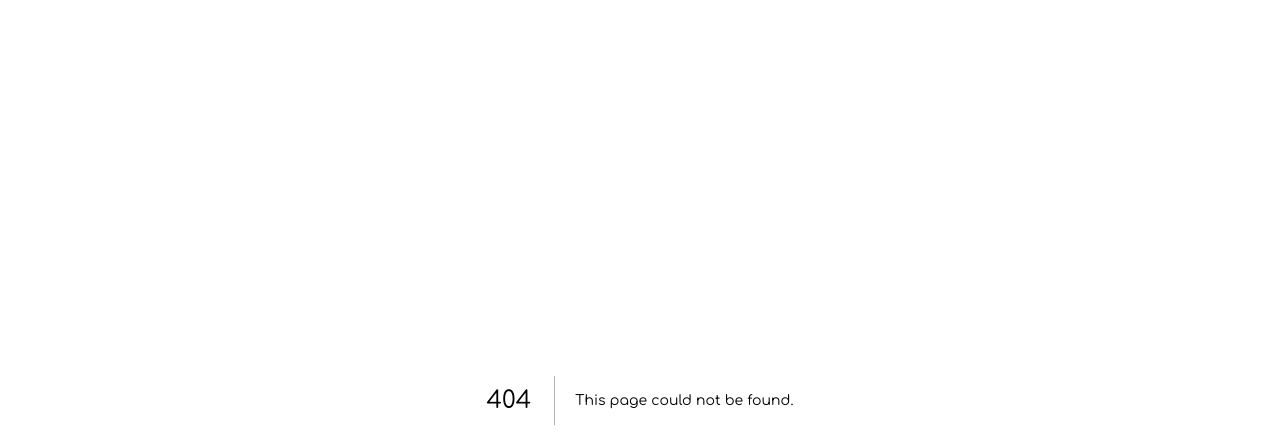
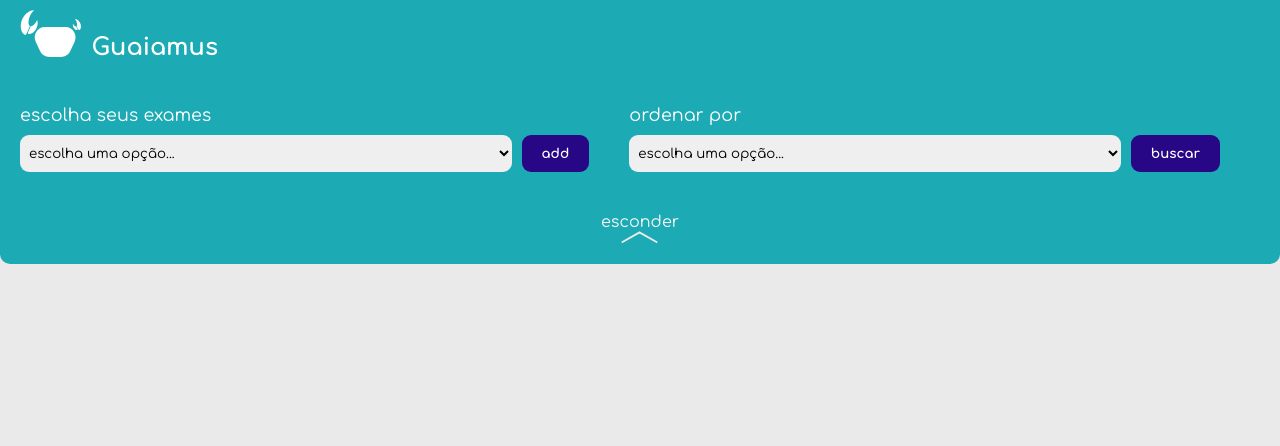
Before and after one commit to MiniMarvin/guaiamus-exam-website, a Next.js app: page /buscaExames in a window 1280 px wide. Before the commit this address had no page. Shown: the top 446 px of the page. Built offline with nearby package versions, Linux system fonts and the light colour scheme.

Commit message:
feat: top of search screen

```diff
--- /dev/null
+++ b/components/elements/topImage.js
@@ -0,0 +1,37 @@
+import Link from 'next/link'
+
+export default function TopImage() {
+	return (
+		<>
+			<Link href="/">
+				<a>
+					<div className="logo">
+						<img src="/logo_guaiamus.svg" alt="logo guaiamus" />
+						<h1>Guaiamus</h1>
+					</div>
+				</a>
+			</Link>
+
+			<style jsx>
+				{`
+					h1 {
+						font-size: 1.5em;
+					}
+
+					img {
+						height: 3em;
+						margin: 0px 10px 0px 0px;
+					}
+					.logo {
+						display: flex;
+						flex-direction: row;
+						max-width: 250px;
+					}
+					a {
+						max-width: 250px;
+					}
+				`}
+			</style>
+		</>
+	)
+}
--- /dev/null
+++ b/components/sections/bigSearchBox.js
@@ -0,0 +1,141 @@
+import { useState } from 'react'
+import theme from '../theme'
+import Selector from '../elements/selector'
+import Button from '../elements/button'
+import TopImage from '../elements/topImage'
+
+export default function SearchBox(props) {
+	// TODO: query data from database
+	// TODO: selected list
+	// TODO: unselected list
+	const [exams, setExams] = useState([
+		'retinoplastia',
+		'sorologia',
+		'psicologia',
+	])
+
+	const [ordering, setOrdering] = useState([
+		'preço',
+		'distância',
+		'comodidade',
+		'agilidade',
+	])
+
+	const imageAsset = '/hide.svg'
+	const toggle = () => {}
+
+	return (
+		<>
+			<section className="box">
+				<TopImage />
+				<div className="inputs">
+					<div className="part">
+						<p>escolha seus exames</p>
+						<div className="row">
+							<Selector
+								onChange={(value) => {
+									console.log(`did select ${value}`)
+								}}
+								options={exams}
+								label="escolha seus exames"
+							/>
+							<div className="btn">
+								<Button>add</Button>
+							</div>
+						</div>
+					</div>
+					<div className="part">
+						<p>ordenar por</p>
+						<div className="row">
+							<Selector
+								onChange={(value) => {
+									console.log(`did select ${value}`)
+								}}
+								options={ordering}
+								label="escolha o método de ordenação"
+							/>
+							<div className="btn">
+								<Button height="100%">buscar</Button>
+							</div>
+						</div>
+					</div>
+				</div>
+				{/* TODO: insert here the selected and selectable items */}
+				<div class="selected-items"></div>
+				<div className="bottom">
+					<button onClick={toggle}>
+						<span>esconder</span>
+						<img src={imageAsset} />
+					</button>
+				</div>
+			</section>
+
+			<style jsx>{`
+				section {
+					color: #fff;
+				}
+
+				p {
+					margin: 10px 0px;
+					font-size: 1.1em;
+					color: #fff;
+				}
+
+				.row {
+					display: flex;
+					flex-direction: row;
+				}
+
+				.box {
+					border-radius: 0px 0px 10px 10px;
+					background-color: ${theme.colors.baseGreen};
+					padding: 10px 20px 20px;
+					width: 100%;
+					text-align: left;
+				}
+
+				.inputs {
+					display: flex;
+					flex-direction: column;
+				}
+
+				.part {
+					margin: 10px 0px;
+					flex-grow: 1;
+				}
+
+				.bottom {
+					margin: 30px 0px 0px;
+					display: flex;
+					flex-direction: column;
+					align-items: center;
+				}
+
+				.bottom button {
+					display: flex;
+					flex-direction: column;
+					align-items: center;
+					border: none;
+					background-color: transparent;
+					color: #FAFAFA;
+					cursor: pointer;
+					font-size: 1em;
+				}
+
+				.btn {
+					margin: 0px 0px 0px 10px;
+				}
+
+				@media (min-width: 714px) {
+					.inputs {
+						flex-direction: row;
+					}
+
+					.part {
+						margin-right: 40px;
+					}
+				}
+			`}</style>
+		</>
+	)
+}
--- /dev/null
+++ b/pages/buscaExames.js
@@ -0,0 +1,12 @@
+import TopImage from '../components/elements/topImage'
+import BigSearchBox from '../components/sections/bigSearchBox'
+
+export default function BuscaExames() {
+  return (
+    <>
+      <section>
+        <BigSearchBox />
+      </section>
+    </>
+  );
+}
```
Also changed, not shown: components/elements/searchBox.js (+8 -1 lines), components/sections/home.js (+3 -18 lines), public/hide.svg (added), public/show.svg (added).
